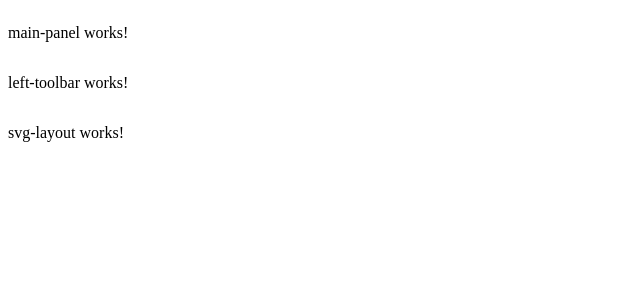
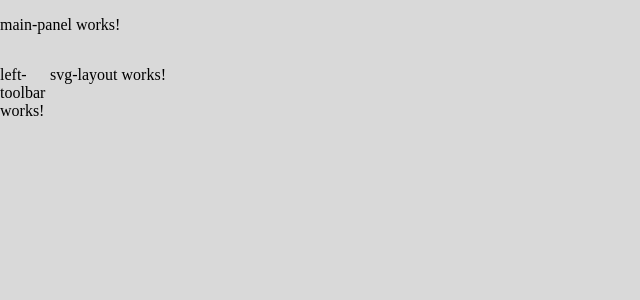
Before and after one commit to ALPNP/ng-paint, an Angular app: page / in a window 1280 px wide. Shown: the top 300 px of the page, without its empty margins (0-640 px from the left). Built offline with nearby package versions, Linux system fonts and the light colour scheme.

Commit message:
fix scss troubles, add basic styles.scss

```diff
--- a/package.json
+++ b/package.json
@@ -3,6 +3,7 @@
   "version": "0.0.0",
   "license": "MIT",
   "scripts": {
+    "postinstall": "npm rebuild node-sass",
     "ng": "ng",
     "start": "ng serve",
     "build": "ng build --prod",
--- a/src/app/app.component.html
+++ b/src/app/app.component.html
@@ -2,10 +2,12 @@
   <div class="main-panel">
     <ngp-main-panel></ngp-main-panel>
   </div>
-  <div class="left-toolbar">
-    <ngp-left-toolbar></ngp-left-toolbar>
-  </div>
-  <div class="svg-layout">
-    <ngp-svg-layout></ngp-svg-layout>
+  <div class="grid-container">
+    <div class="left-toolbar">
+      <ngp-left-toolbar></ngp-left-toolbar>
+    </div>
+    <div class="svg-layout">
+      <ngp-svg-layout></ngp-svg-layout>
+    </div>
   </div>
 </div>
--- a/src/app/app.component.scss
+++ b/src/app/app.component.scss
@@ -2,14 +2,20 @@
   display: grid;
   grid-template-columns: 1fr;
   .main-panel {
-
+    display: grid;
+    grid-template-columns: 1fr;
   }
 
-  .left-toolbar {
+  .grid-container {
+    @extend .main-panel;
+    grid-template-columns: 50px 1fr;
 
-  }
+    .left-toolbar {
 
-  .svg-layout {
+    }
 
+    .svg-layout {
+
+    }
   }
 }
--- /dev/null
+++ b/src/assets/scss/styles.scss
@@ -0,0 +1,17 @@
+/* You can add global styles to this file, and also import other style files */
+
+//reset styles
+html,
+body,
+ul,
+ol {
+  margin:  0;
+  padding: 0;
+}
+
+$lightGrey: #D9D9D9;
+
+// global styles
+body {
+  background-color: $lightGrey;
+}
--- a/src/styles.scss
+++ /dev/null
@@ -1 +0,0 @@
-/* You can add global styles to this file, and also import other style files */
```
Also changed, not shown: .angular-cli.json, 1 other file (tests, documents, lock files or other folders).
